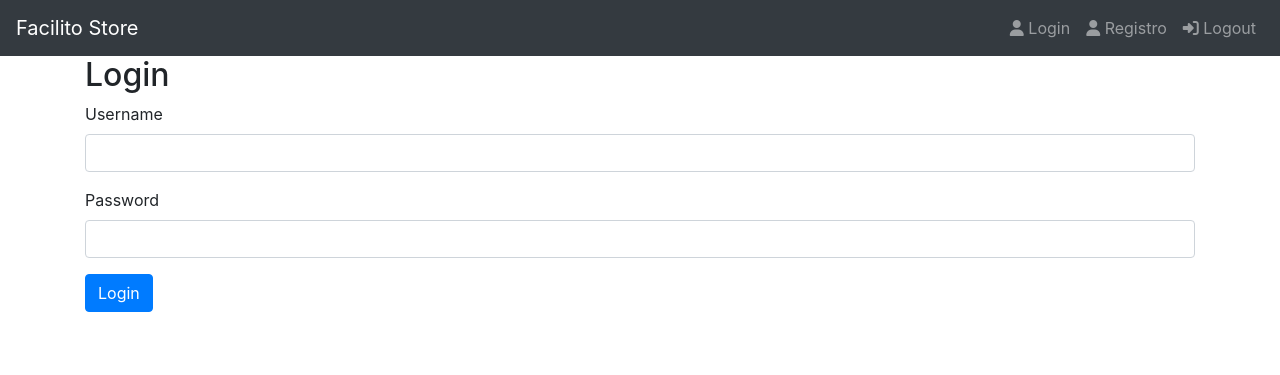
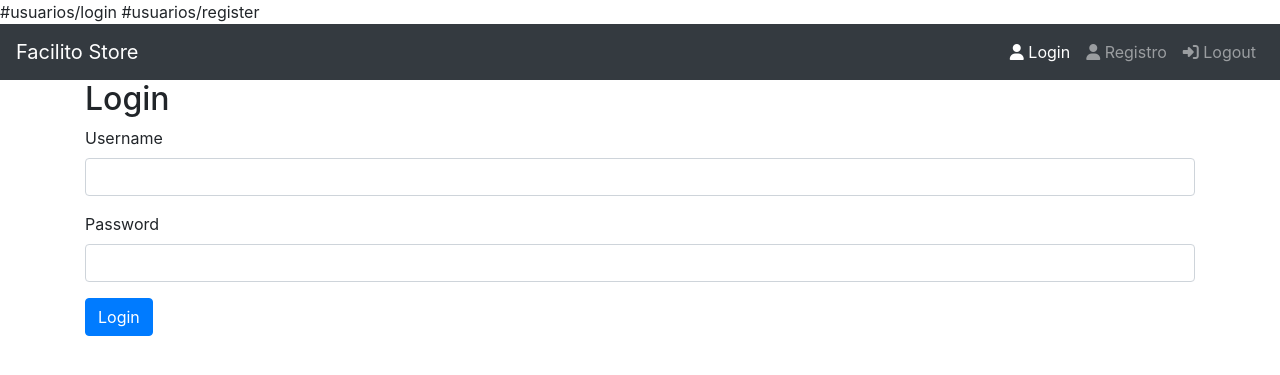
Before and after one commit to Blackstar84/facilito_store, a Django app: page /usuarios/login in a window 1280 px wide. Shown: the top 375 px of the page. Run offline with Django 3.2, Linux system fonts and the light colour scheme; some libraries are stand-ins or nearby versions.

Commit message:
se agrega hasta la clase de Usuarios Autenticados

```diff
--- a/facilito_store/templates/navbar.html
+++ b/facilito_store/templates/navbar.html
@@ -1,3 +1,6 @@
+{% url 'login' as login %} #usuarios/login
+{% url 'register' as register %} #usuarios/register
+
 <nav class="navbar navbar-expand-md bg-dark navbar-dark">
     <a href="#" class="navbar-brand">Facilito Store</a>
 
@@ -7,17 +10,17 @@
 
     <div id="navb" class="navbar-collapse collapse hide">
         <ul class="nav navbar-nav ml-auto">
-            <li class="navbar-item">
-                <a href="#" class="nav-link">
+            <li class="navbar-item {% if request.path == login %}active{%endif%}">
+                <a href="{{ login }}" class="nav-link">
                     <span class="fas fa-user"></span> Login</a>
             </li>
-            <li class="navbar-item">
-                <a href="#" class="nav-link">
+            <li class="navbar-item {% if request.path == register %}active{%endif%}">
+                <a href="{{ register }}" class="nav-link">
                     <span class="fas fa-user"></span>
                     Registro</a>
             </li>
             <li class="navbar-item">
-                <a href="#" class="nav-link">
+                <a href="{% url 'logout' %}" class="nav-link">
                     <span class="fas fa-sign-in-alt"></span>
                     Logout</a>
             </li>
```
Also changed, not shown: db.sqlite3.
